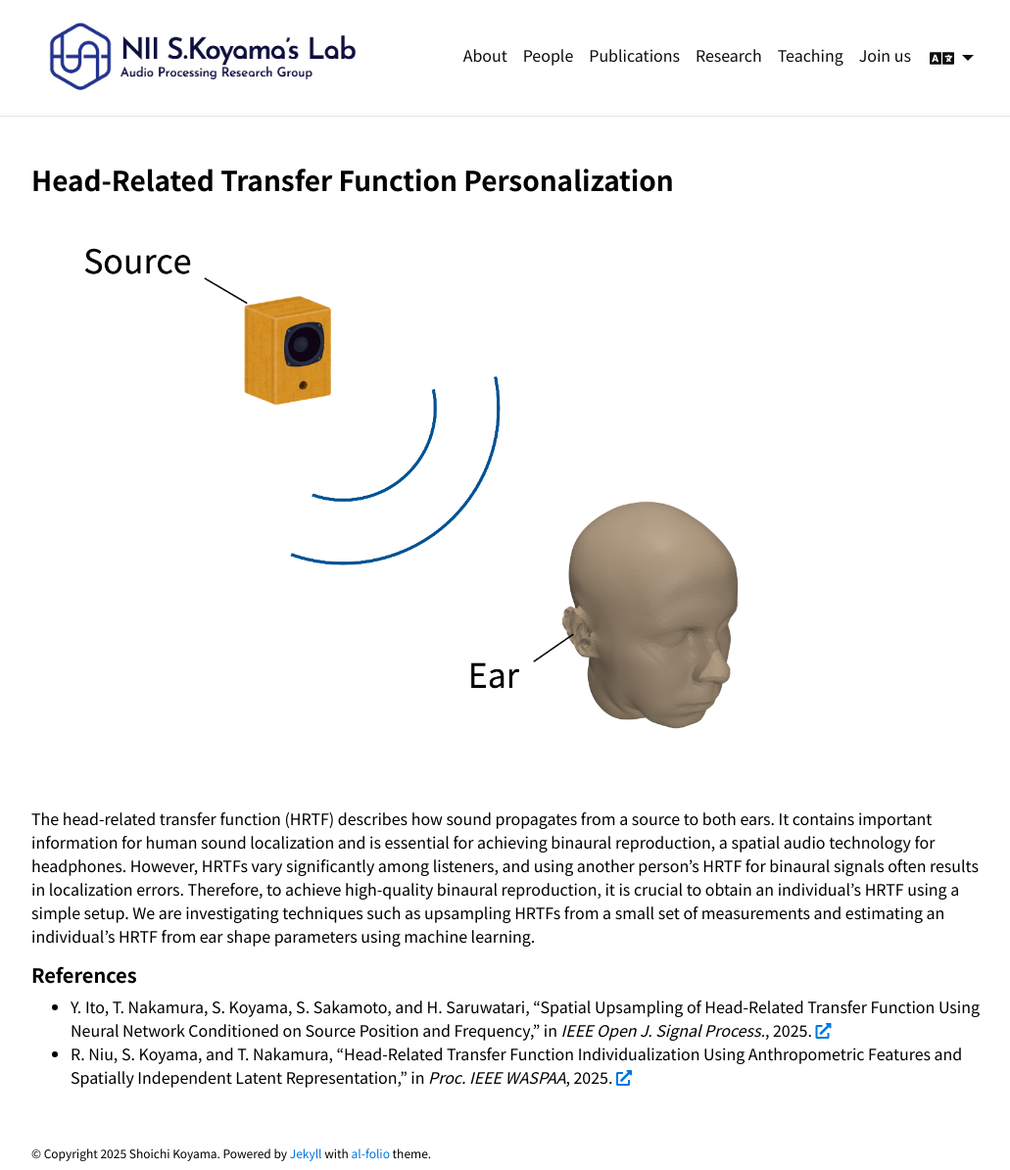
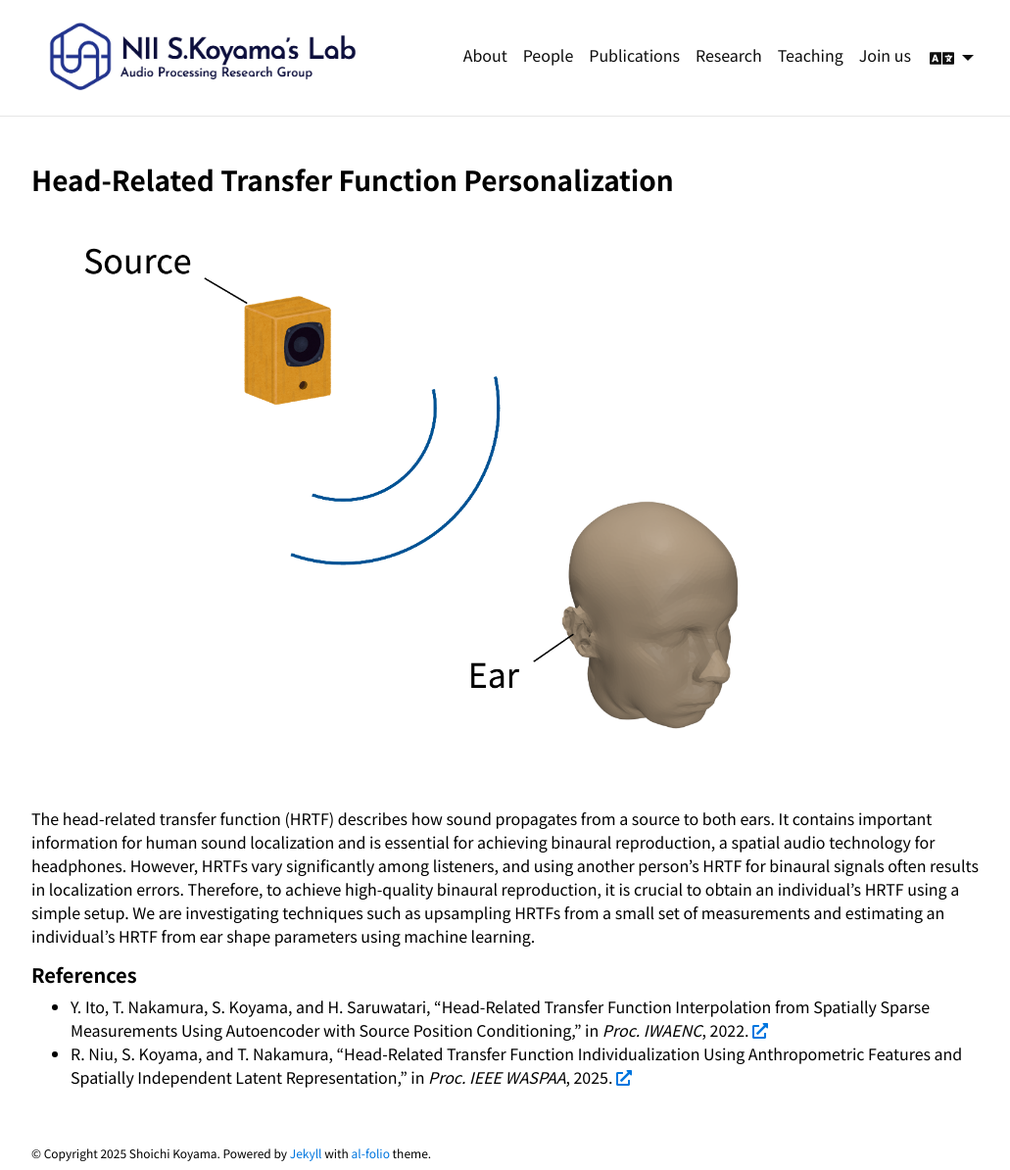
Before and after one commit to skoyamalab/skoyamalab.github.io, a Jekyll site: the page built from _projects/hrtf_indv.md, in a window 1280 px wide and 1194 px high. Shown: the whole window at 98% size, without its empty margins (123-1154 px from the left). Built offline with Jekyll 4.4.1, drawn with Linux system fonts in a browser that asks for light colours; full-size pictures stand in for the smaller copies a plugin makes; comment, search, counter and statistics services are not loaded; a style sheet for code colours, icons or effects is not loaded.

Commit message:
updated project

```diff
--- a/_projects/hrtf_indv.md
+++ b/_projects/hrtf_indv.md
@@ -19,5 +19,5 @@ importance: 2
 The head-related transfer function (HRTF) describes how sound propagates from a source to both ears. It contains important information for human sound localization and is essential for achieving binaural reproduction, a spatial audio technology for headphones. However, HRTFs vary significantly among listeners, and using another person's HRTF for binaural signals often results in localization errors. Therefore, to achieve high-quality binaural reproduction, it is crucial to obtain an individual's HRTF using a simple setup. We are investigating techniques such as upsampling HRTFs from a small set of measurements and estimating an individual's HRTF from ear shape parameters using machine learning.
 
 ##### References
-- Y. Ito, T. Nakamura, S. Koyama, S. Sakamoto, and H. Saruwatari, "Spatial Upsampling of Head-Related Transfer Function Using Neural Network Conditioned on Source Position and Frequency," in *IEEE Open J. Signal Process.*, 2025. <a href="https://doi.org/10.1109/OJSP.2025.3613132" target="_blank"><i class="fas fa-external-link-alt"></i></a>
+- Y. Ito, T. Nakamura, S. Koyama, and H. Saruwatari, "Head-Related Transfer Function Interpolation from Spatially Sparse Measurements Using Autoencoder with Source Position Conditioning," in *Proc. IWAENC*, 2022. <a href="https://arxiv.org/abs/2207.10967" target="_blank"><i class="fas fa-external-link-alt"></i></a>
 - R. Niu, S. Koyama, and T. Nakamura, "Head-Related Transfer Function Individualization Using Anthropometric Features and Spatially Independent Latent Representation," in *Proc. IEEE WASPAA*, 2025. <a href="https://arxiv.org/abs/2508.16176" target="_blank"><i class="fas fa-external-link-alt"></i></a>
```
Also changed, not shown: _projects_ja/hrtf_indv.md (+1 -1 lines).
